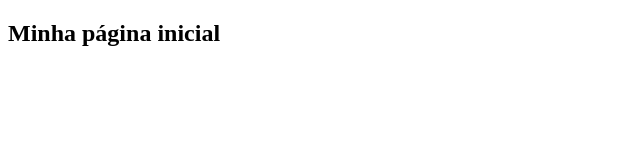
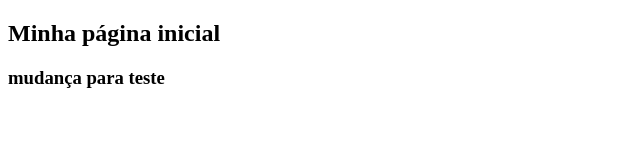
Before and after one commit to EduardoSerafim/projeto-curso-git, a plain HTML site: page index.html in a window 1280 px wide. Shown: the whole page, without its empty margins (0-640 px from the left). Drawn offline with Linux system fonts and the light colour scheme.

Commit message:
adicionei um h3

```diff
--- a/index.html
+++ b/index.html
@@ -7,5 +7,6 @@
 </head>
 <body>
     <h2>Minha página inicial</h2>
+    <h3>mudança para teste</h3>
 </body>
 </html>
```
